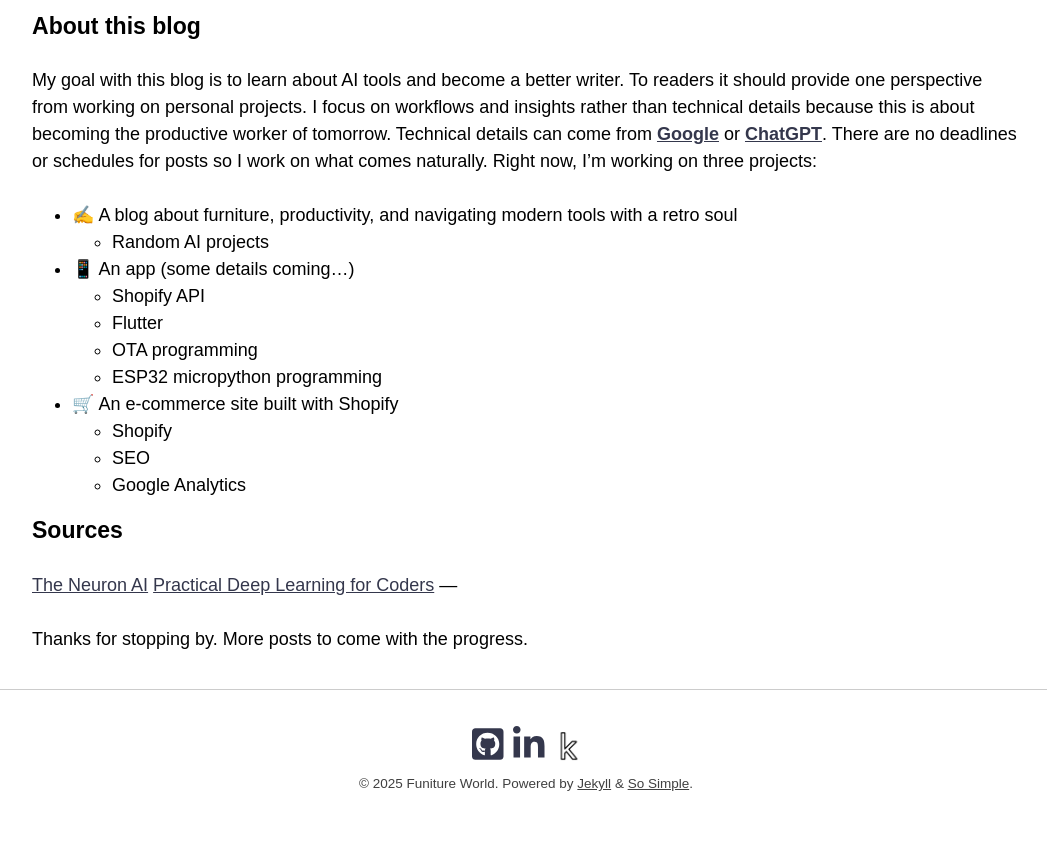
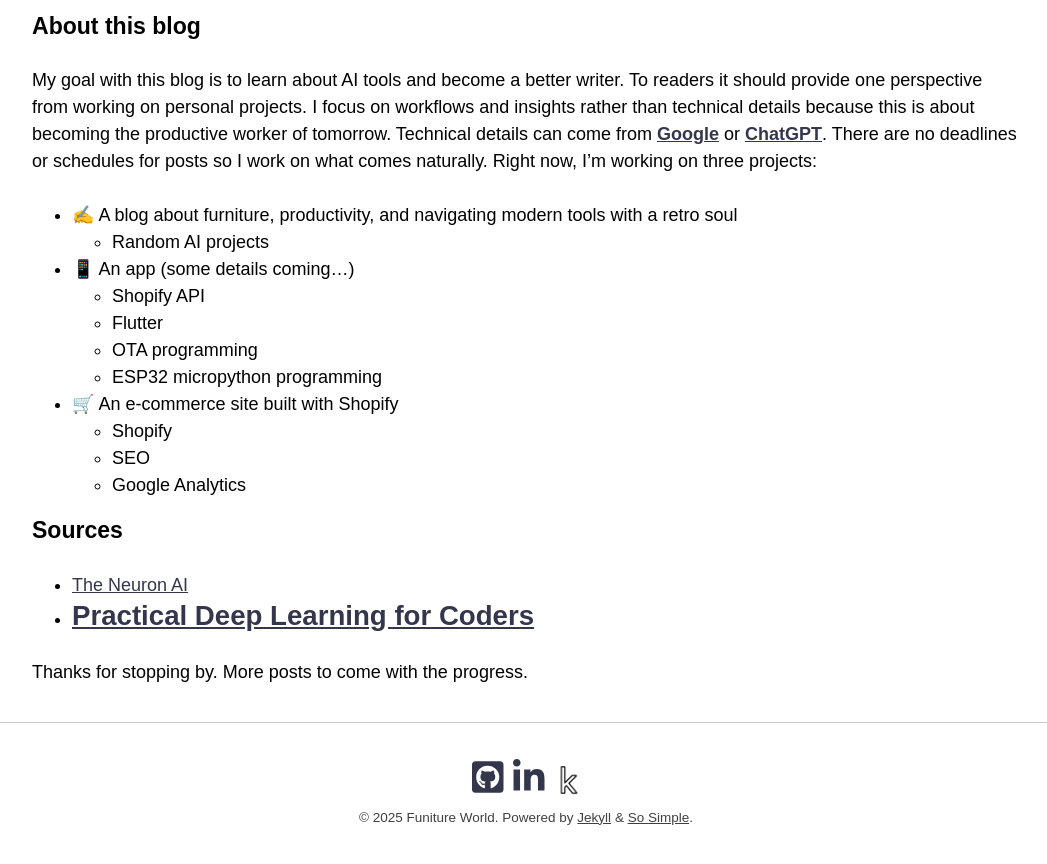
Before and after one commit to tsgillam/funitureworld, a Jekyll site: the page built from pages/about.md, in a window 1280 px wide and 900 px high, scrolled down 618 px. Shown: the top 864 px of the window, without its empty margins (114-1161 px from the left). Built offline with Jekyll 4.4.1, drawn with Linux system fonts in a browser that asks for light colours; nearby versions of some CDN libraries.

```diff
--- a/pages/about.md
+++ b/pages/about.md
@@ -26,8 +26,9 @@ There are no deadlines or schedules for posts so I work on what comes naturally.
     - Google Analytics
 
 ### Sources
-[The Neuron AI](https://www.theneuron.ai/courses/intro-to-chatgpt-training-course)
-[Practical Deep Learning for Coders](https://course.fast.ai/)
+
+- [The Neuron AI](https://www.theneuron.ai/courses/intro-to-chatgpt-training-course)
+- [Practical Deep Learning for Coders](https://course.fast.ai/)
 ---
 
 Thanks for stopping by. More posts to come with the progress.
```
